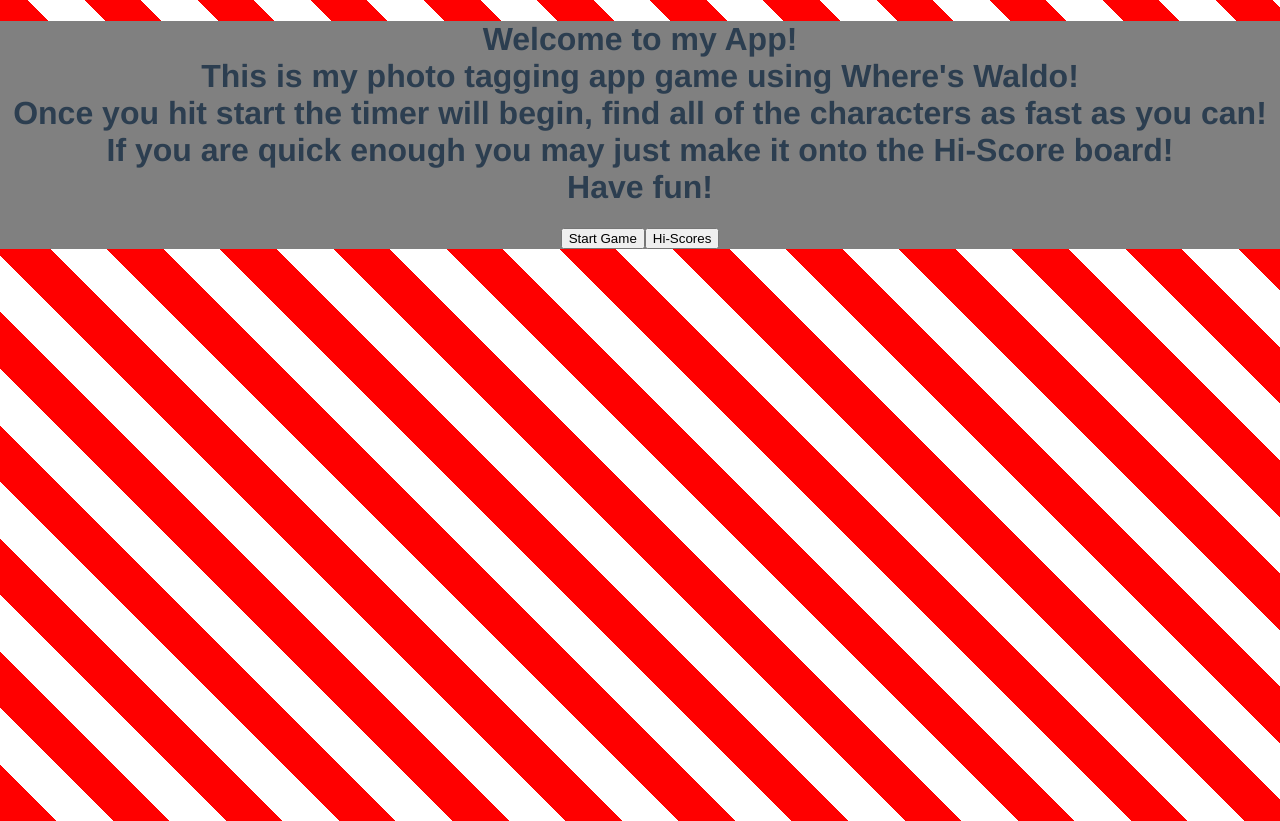
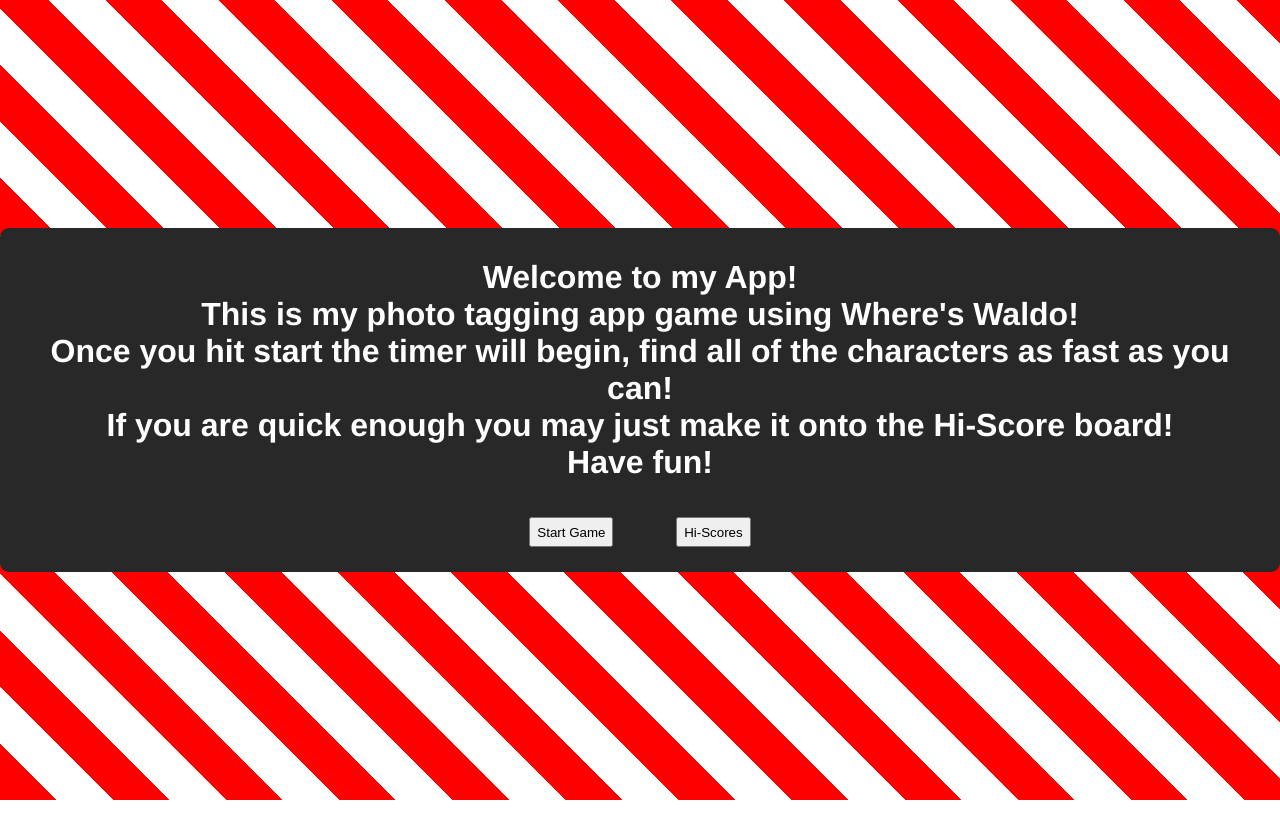
Before and after one commit to MMathew93/Photo-Tagging-App, a Vue app in the folder photo-tagging-app/: page /Game in a window 1280 px wide. After the commit the page ends 800 px from the top, so only its background shows below. Built offline with nearby package versions, Linux system fonts and the light colour scheme.

Commit message:
Finished the project, small design issue I want to fix is appending green boxes on found characters

```diff
--- a/photo-tagging-app/src/App.vue
+++ b/photo-tagging-app/src/App.vue
@@ -5,12 +5,22 @@
 </template>
 <script></script>
 <style>
-body, html {
+body,
+html {
   padding: 0;
   margin: 0;
   width: 100%;
   min-height: 100vh;
-  background: repeating-linear-gradient( 45deg, #f00, #f00 40px, #fff 10px, #fff 80px );
+  background: repeating-linear-gradient(
+    45deg,
+    #f00,
+    #f00 40px,
+    #fff 10px,
+    #fff 80px
+  );
+}
+* {
+  box-sizing: border-box;
 }
 
 #app {
@@ -19,6 +29,5 @@
   -moz-osx-font-smoothing: grayscale;
   text-align: center;
   color: #2c3e50;
-  background: gray;
 }
 </style>
--- a/photo-tagging-app/src/components/AddScore.vue
+++ b/photo-tagging-app/src/components/AddScore.vue
@@ -12,6 +12,7 @@
             type="text"
             name="playername"
             v-model="playername"
+            maxlength="12"
             placeholder="Enter your name..."
           />
           <!--I want the time to be displayed here-->
@@ -38,9 +39,8 @@
     submitScore(e) {
       e.preventDefault();
       db.collection("hiscores")
-        .doc(this.playername)
-        .set({
-          name: this.playername,
+        .add({
+          name: this.playername || "Anonymous",
           score: this.score
         })
         .then(function() {
--- a/photo-tagging-app/src/views/Game.vue
+++ b/photo-tagging-app/src/views/Game.vue
@@ -1,5 +1,6 @@
 <template>
   <div class="game">
+    <div class="gamecontainer">
       <div class="header">
         <div class="timerDisplay" ref="score">
           {{ hoursTenths }}{{ hours }}:{{ minutesTenths }}{{ minutes }}:{{
@@ -34,6 +35,7 @@
             alt="Where is Waldo Page"
             @click="searchBox"
           />
+        </div>
       </div>
     </div>
   </div>
@@ -136,6 +138,7 @@
       let rect = e.target.getBoundingClientRect();
       this.imgLeft = e.clientX - rect.left - 50;
       this.imgTop = e.clientY - rect.top - 50;
+      console.log(this.imgLeft, this.imgTop);
     },
     gameStatus() {
       if (this.options.length === 0) {
@@ -164,14 +167,39 @@
 </script>
 
 <style scoped>
+.game {
+  display: flex;
+  flex-direction: column;
+  justify-content: center;
+  align-items: center;
+}
+
+.gamecontainer {
+  margin: 10px;
+}
+
 .header {
   display: flex;
   justify-content: space-between;
+  align-items: center;
 }
 
 .timerDisplay {
-  display: flex;
-  justify-content: center;
+  font-size: 50px;
+  color: white;
+  background: black;
+}
+
+button {
+  height: 57px;
+  border: none;
+  padding: 20px;
+  background: black;
+  color: white;
+}
+
+button:hover {
+  background: rgb(30, 30, 30);
 }
 
 .gameBoard {
@@ -183,6 +211,10 @@
 
 .img-container {
   position: relative;
+}
+
+img {
+  height: 1170px;
 }
 
 .searchBoxContainer {
@@ -200,7 +232,7 @@
 
 select {
   position: absolute;
-  left: 110px;
+  left: 100px;
   height: 20px;
   background: black;
   border: none;
--- a/photo-tagging-app/src/views/HiScores.vue
+++ b/photo-tagging-app/src/views/HiScores.vue
@@ -1,5 +1,6 @@
 <template>
-  <div class="main">
+  <div class="leaderboard">
+    <div class="leaderboardcontainer">
       <div class="header">
         <div>
           <router-link to="/" tag="button">
@@ -7,6 +8,7 @@
           </router-link>
         </div>
       </div>
+      <div class="hiscorecontainer">
         <div class="title">
           <h1>HI-SCORES</h1>
           <div id="line"></div>
@@ -20,6 +22,8 @@
               </div>
             </li>
           </ol>
+        </div>
+      </div>
     </div>
   </div>
 </template>
@@ -49,14 +53,29 @@
 </script>
 
 <style>
-.main {
+.leaderboard {
   display: flex;
   flex-direction: column;
 }
 
+.leaderboardcontainer {
+  margin: 1%;
+}
+
 .header {
   display: flex;
-  justify-content: end;
+  justify-content: flex-end;
+}
+
+.hiscorecontainer {
+  display: flex;
+  flex-direction: column;
+  margin: 0 33%;
+  padding: 50px;
+  min-width: 700px;
+  border-radius: 25px;
+  color: white;
+  background: rgba(41, 40, 40);
 }
 
 .title {
@@ -69,16 +88,8 @@
   background: black;
 }
 
-#playerContainer {
-  display: flex;
-  flex-direction: column;
-  justify-content: center;
-  align-items: center;
-}
-
 ol {
   font-size: 40px;
-  width: 20%;
 }
 
 .hiscores {
--- a/photo-tagging-app/src/views/Home.vue
+++ b/photo-tagging-app/src/views/Home.vue
@@ -1,5 +1,5 @@
 <template>
-  <div class="Home">
+  <div class="home">
     <div class="rules">
       <h1>
         Welcome to my App!
@@ -13,7 +13,7 @@
         <br />
         Have fun!
       </h1>
-      <div>
+      <div class="buttonBox">
         <router-link v-if="isOnLoginPage()" to="/Game" tag="button">
           Start Game
         </router-link>
@@ -35,4 +35,31 @@
 };
 </script>
 
-<style scoped></style>
+<style scoped>
+.home {
+  display: flex;
+  flex-direction: column;
+  justify-content: center;
+  align-items: center;
+  text-align: center;
+  min-height: 100vh;
+}
+
+.rules {
+  display: flex;
+  flex-direction: column;
+  align-items: center;
+  background: rgba(41, 40, 40);
+  color: white;
+  border-radius: 9px;
+  padding: 10px 25px;
+}
+
+.buttonBox {
+  display: flex;
+  justify-content: space-between;
+  width: 18%;
+  height: 30px;
+  margin: 15px;
+}
+</style>
```
Lines whose indentation alone changed are shown as unchanged.
